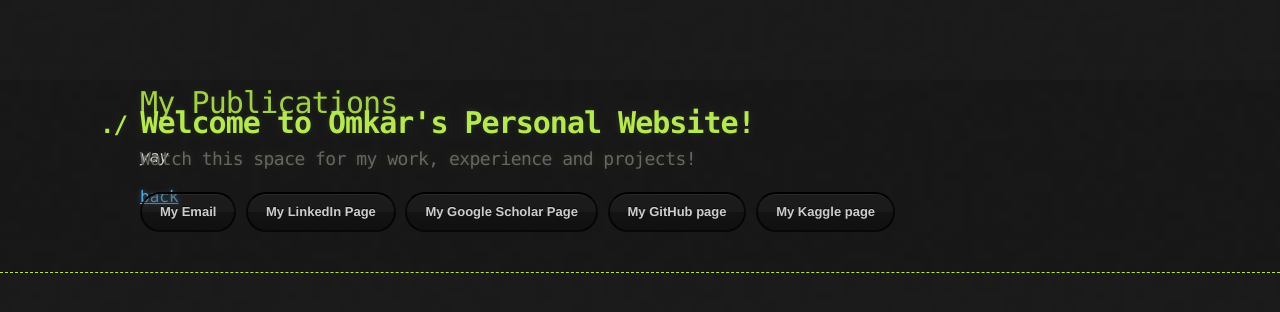
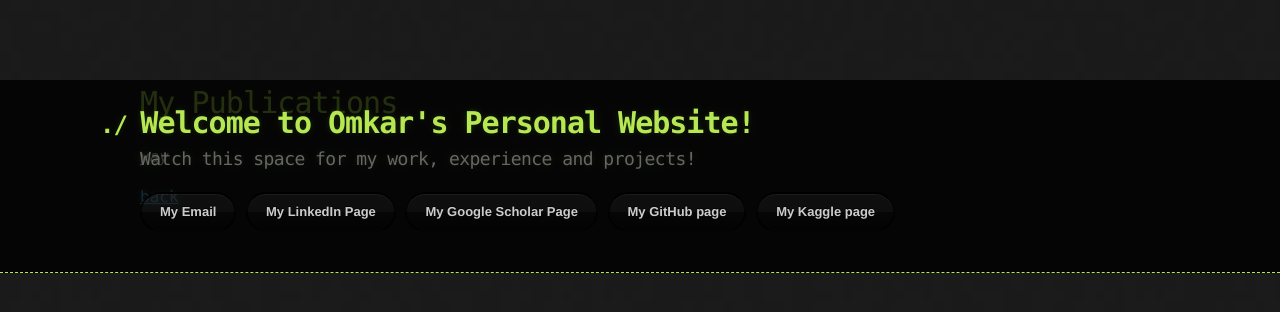
Before and after one commit to osabnis/osabnis.github.io, a Jekyll site: the page built from publications.md, in a window 1280 px wide. Shown: the top 312 px of the page. Built offline with Jekyll 4.4.1, drawn with Linux system fonts in a browser that asks for light colours; our own code applies the rules of GitHub Pages for plain Markdown files.

Commit message:
Update default.html

```diff
--- a/_layouts/default.html
+++ b/_layouts/default.html
@@ -13,7 +13,7 @@
 
   <body>
 
-    <header style="position: fixed;">
+    <header style="position: fixed; background-color: rgba(0, 0, 0, 0.8);">
       <div class="container">
         <a id="a-title" href="{{relative_url }}">
           <h1>{{ site.title | default: site.github.repository_name }}</h1>
```
